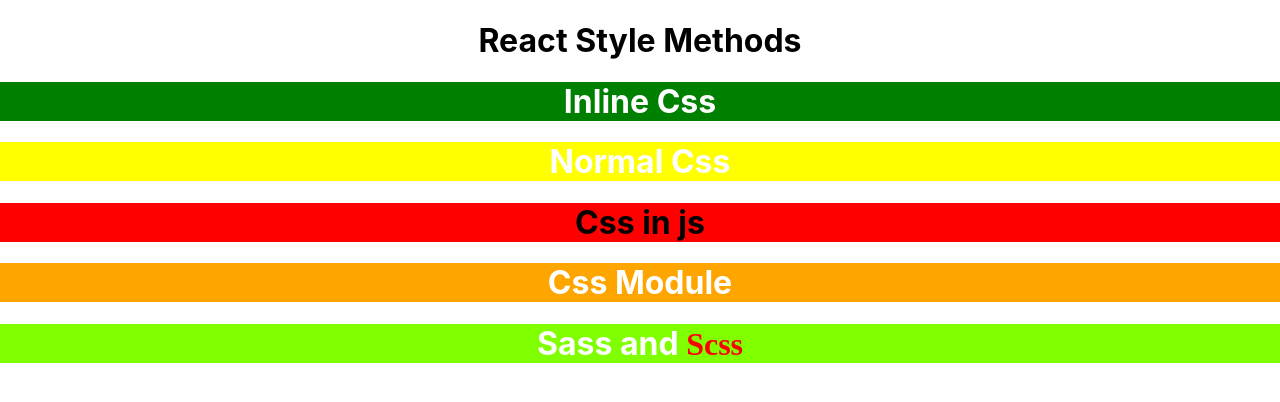
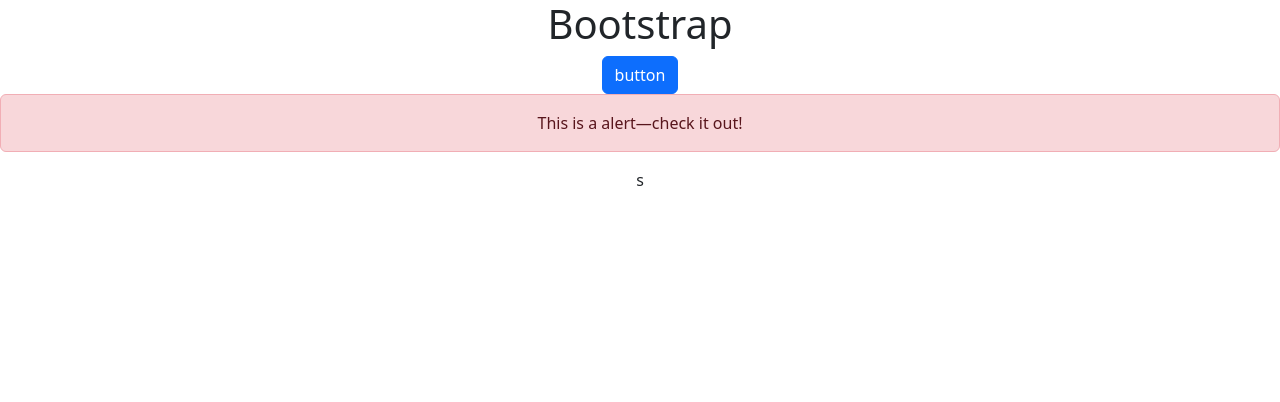
Before and after one commit to jigneshgit935/Learn_react_basic_to_advance, a React (Create React App) app: page / in a window 1280 px wide. Shown: the top 402 px of the page. Built offline with nearby package versions, Linux system fonts and the light colour scheme.

Commit message:
react-bootstrap

```diff
--- a/package.json
+++ b/package.json
@@ -6,7 +6,9 @@
     "@testing-library/jest-dom": "^5.16.5",
     "@testing-library/react": "^13.4.0",
     "@testing-library/user-event": "^13.5.0",
+    "bootstrap": "^5.3.1",
     "react": "^18.2.0",
+    "react-bootstrap": "^2.8.0",
     "react-dom": "^18.2.0",
     "react-scripts": "5.0.1",
     "sass": "^1.65.1",
--- a/src/App.js
+++ b/src/App.js
@@ -1,39 +1,12 @@
 import React from 'react';
 import './App.css';
-// examppl 2
-import './style.css';
-
-// example 4
-import Styles from './style.module.css';
-
-// example 5
-import './style.scss';
+import { Alert, Button } from 'react-bootstrap';
 const App = () => {
-  // example 3
-  const headline = {
-    color: '#000',
-    backgroundColor: 'red',
-  };
   return (
-    <div className="App">
-      <h1>React Style Methods</h1>
-
-      {/* example 1 {inline css} */}
-      <h1 style={{ color: 'white', backgroundColor: 'green' }}>Inline Css</h1>
-
-      {/* example 2 Normal css */}
-      <h1 className="primary">Normal Css</h1>
-
-      {/* example 3 css in js */}
-      <h1 style={headline}> Css in js</h1>
-
-      {/* example 4 css module */}
-      <h1 className={Styles.title}> Css Module</h1>
-
-      {/* example 5 sass and scss */}
-      <h1 className="primary-sass">
-        Sass and <span>Scss</span>
-      </h1>
+    <div className="App ">
+      <h1 className="">Bootstrap</h1>
+      <Button variant="primary">button</Button>
+      <Alert variant="danger">This is a alert—check it out!</Alert>s
     </div>
   );
 };
--- a/src/index.js
+++ b/src/index.js
@@ -3,6 +3,7 @@
 import './index.css';
 import App from './App';
 import reportWebVitals from './reportWebVitals';
+import 'bootstrap/dist/css/bootstrap.min.css';
 
 const root = ReactDOM.createRoot(document.getElementById('root'));
 root.render(<App />);
--- a/src/style.css
+++ /dev/null
@@ -1,4 +0,0 @@
-.primary {
-  color: #fff;
-  background-color: yellow;
-}
--- a/src/style.module.css
+++ /dev/null
@@ -1,4 +0,0 @@
-.title {
-  color: #fff;
-  background-color: orange;
-}
--- a/src/style.scss
+++ /dev/null
@@ -1,9 +0,0 @@
-.primary-sass {
-  color: #fff;
-  background-color: chartreuse;
-  span {
-    color: red;
-    font-weight: 800;
-    font-family: 'Times New Roman', Times, serif;
-  }
-}
```
Also changed, not shown: 1 other file (tests, documents, lock files or other folders).
